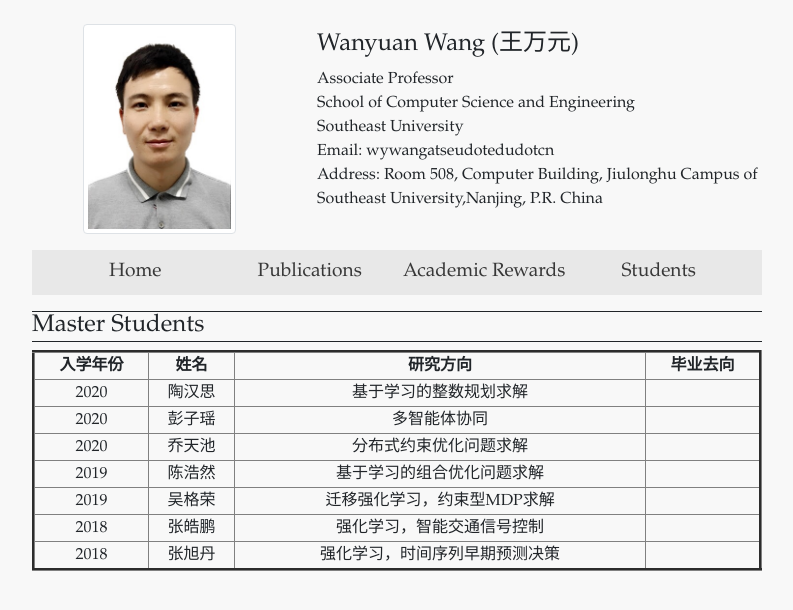
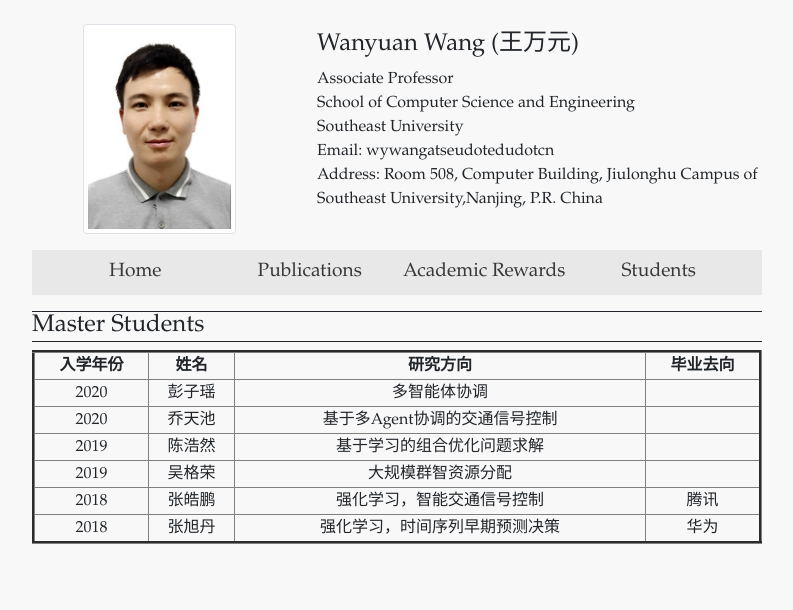
Before and after one commit to wanyuanwang/wanyuanwang.github.io, a Jekyll site: the page built from students.html, in a window 1280 px wide. Shown: the top 610 px of the page, without its empty margins (243-1036 px from the left). Built offline with Jekyll 4.4.1, drawn with Linux system fonts in a browser that asks for light colours.

Commit message:
Update students.html

```diff
--- a/students.html
+++ b/students.html
@@ -10,23 +10,17 @@ layout: default
               <th>姓名</th>
               <th>研究方向</th>
               <th>毕业去向</th>
-          </tr>
-          <tr align="center">
-    	      <td>2020</td>
-              <td>陶汉思</td>
-              <td>基于学习的整数规划求解</td>
-              <td></td>
-          </tr>
+            </tr>
           <tr align="center">
     	      <td>2020</td>
               <td>彭子瑶</td>
-              <td>多智能体协同</td>
+              <td>多智能体协调</td>
               <td></td>
           </tr>
           <tr align="center">
     	      <td>2020</td>
               <td>乔天池</td>
-              <td>分布式约束优化问题求解</td>
+              <td>基于多Agent协调的交通信号控制</td>
               <td></td>
           </tr>
           <tr align="center">
@@ -38,20 +32,20 @@ layout: default
           <tr align="center">
     	      <td>2019</td>
               <td>吴格荣</td>
-              <td>迁移强化学习，约束型MDP求解</td>
+              <td>大规模群智资源分配</td>
               <td></td>
           </tr>
           <tr align="center">
     	      <td>2018</td>
               <td>张皓鹏</td>
               <td>强化学习，智能交通信号控制</td>
-              <td></td>
+              <td>腾讯</td>
           </tr>
           <tr align="center">
     	      <td>2018</td>
               <td>张旭丹</td>
               <td>强化学习，时间序列早期预测决策</td>
-              <td></td>
+              <td>华为</td>
           </tr>
     </div>
 </div>
```
